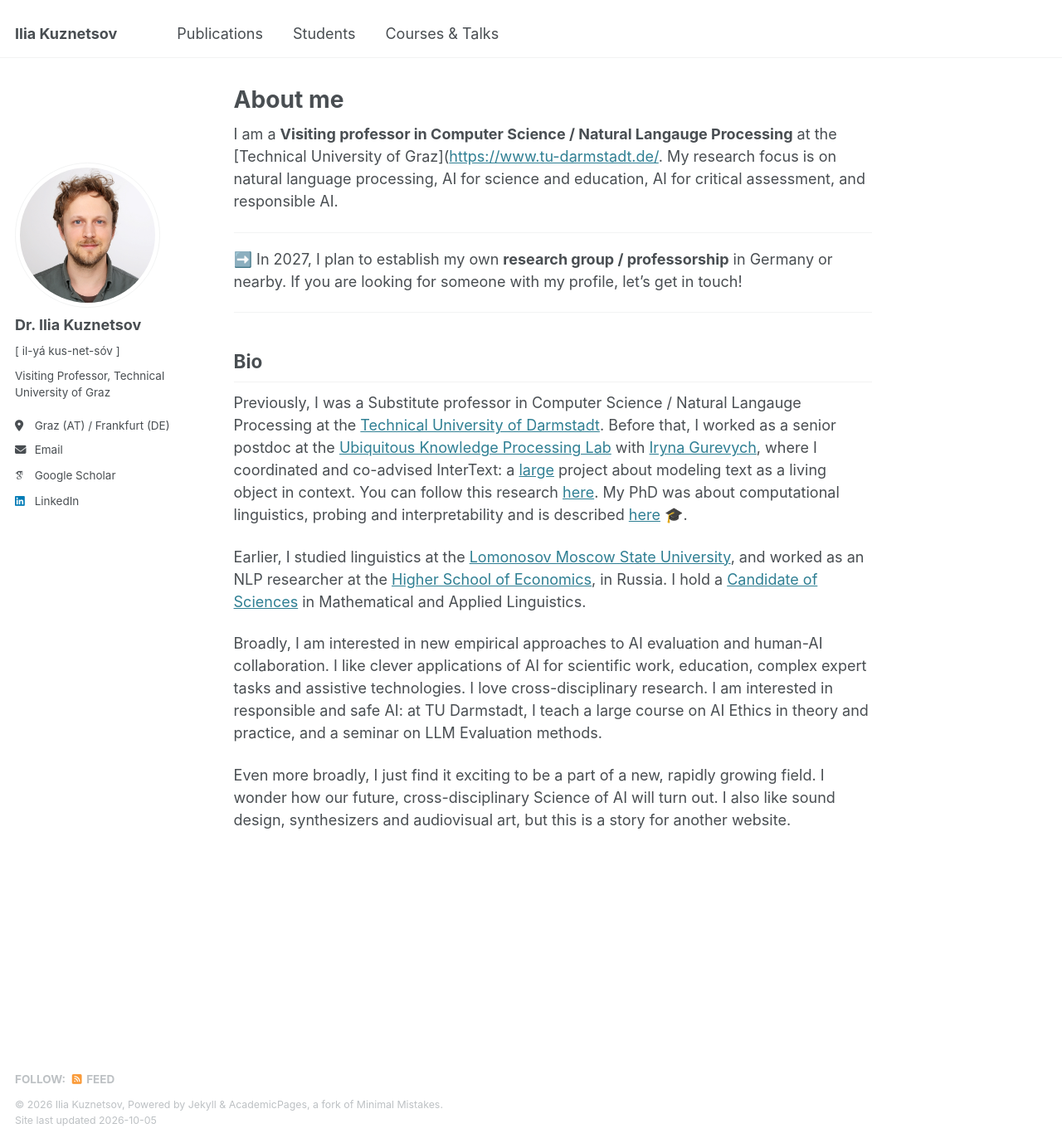
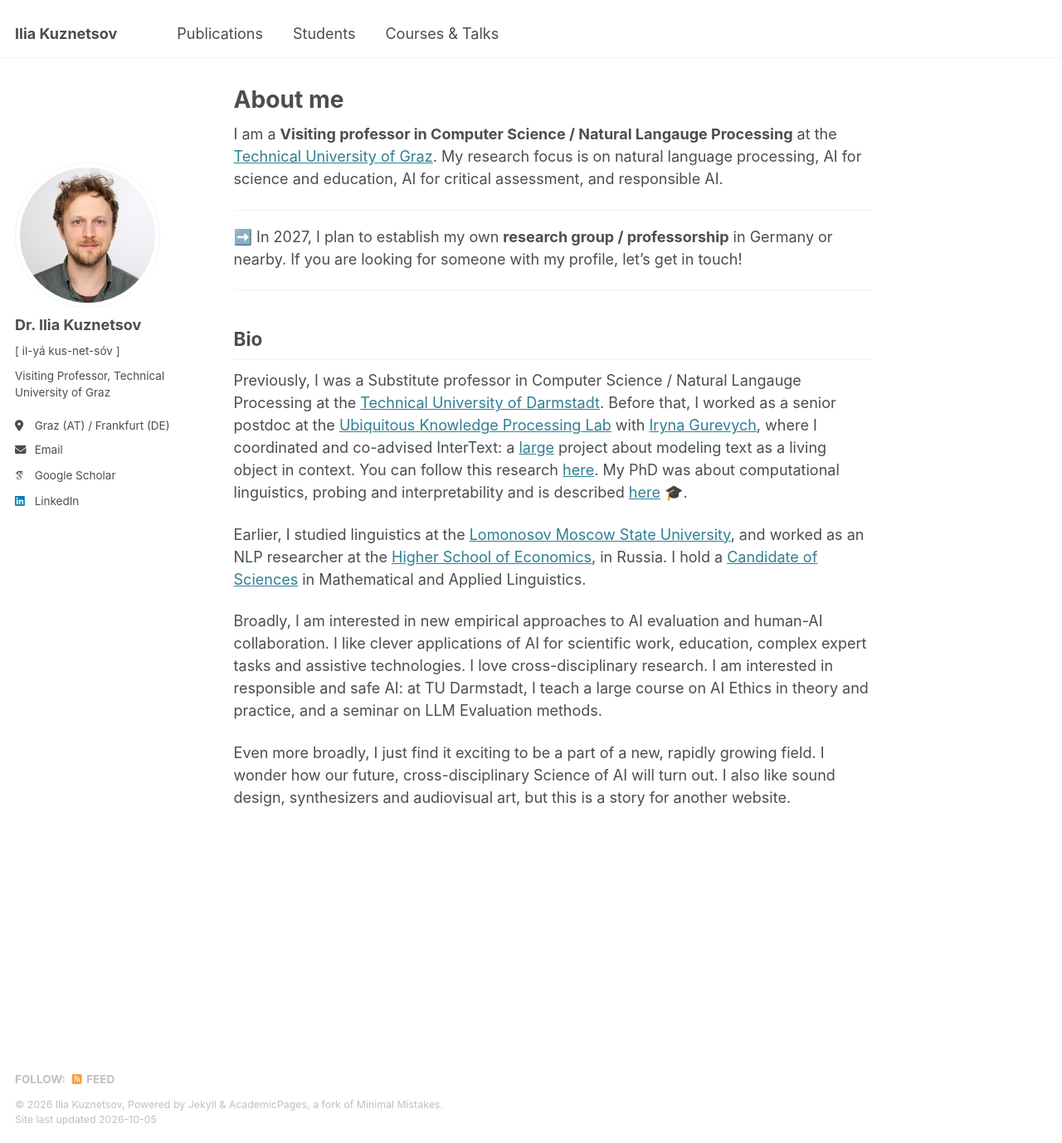
Before and after one commit to iokuznetsov/iokuznetsov.github.io, a Jekyll site: the page built from _pages/about.md, in a window 1280 px wide and 1378 px high. Shown: the whole window at 83% size. Built offline with Jekyll 4.4.1, drawn with Linux system fonts in a browser that asks for light colours; some web fonts are replaced; some of the changed lines change nothing that is shown.

Commit message:
Fix link formatting in about.md
Corrected the link formatting for the Technical University of Graz.

```diff
--- a/_pages/about.md
+++ b/_pages/about.md
@@ -7,7 +7,7 @@
   - /about.html
 ---
 
-I am a **Visiting professor in Computer Science / Natural Langauge Processing** at the [Technical University of Graz]([https://www.tu-darmstadt.de/](https://www.tugraz.at/home). My research focus is on natural language processing, AI for science and education, AI for critical assessment, and responsible AI.
+I am a **Visiting professor in Computer Science / Natural Langauge Processing** at the [Technical University of Graz](https://www.tugraz.at/home). My research focus is on natural language processing, AI for science and education, AI for critical assessment, and responsible AI.
 
 ---
 
```
